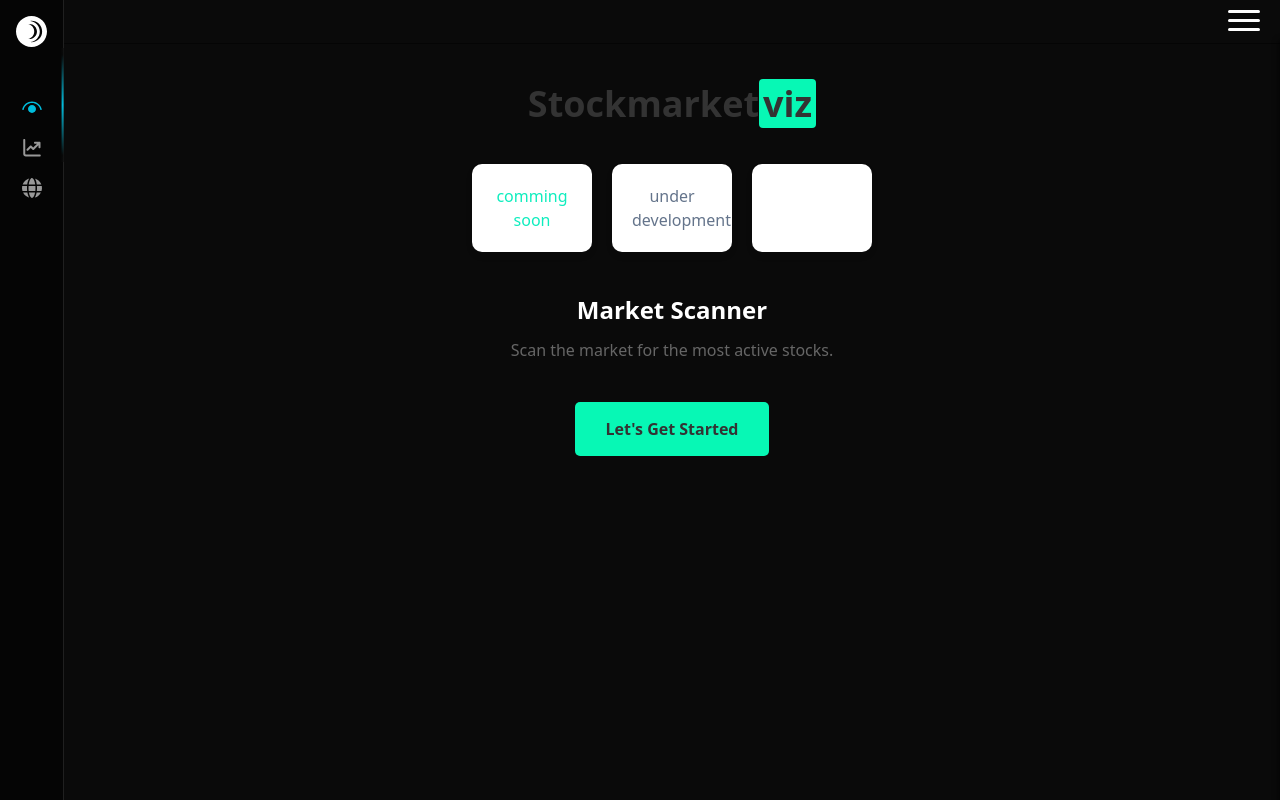
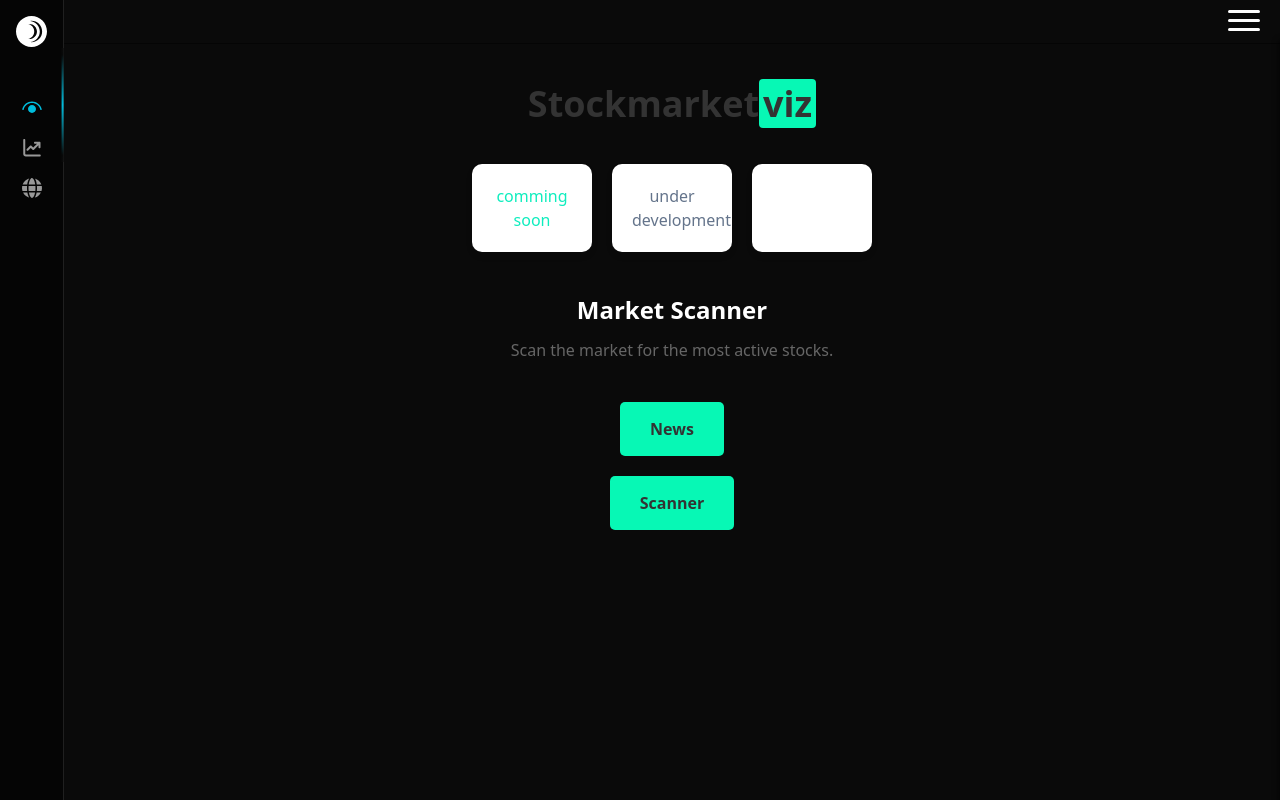
Before and after one commit to CandaceAhrends/viz, a React (Vite) app: page / in a window 1280 px wide. Built offline with nearby package versions, Linux system fonts and the light colour scheme; no server answers.

Commit message:
save work

```diff
--- a/src/components/content/Page.jsx
+++ b/src/components/content/Page.jsx
@@ -24,7 +24,12 @@ const Page = () => {
 
       <div class="cta">
         <Link to="/news">
-          <button>Let's Get Started</button>
+          <button>News</button>
+        </Link>
+      </div>
+      <div class="cta">
+        <Link to="/scanner">
+          <button>Scanner</button>
         </Link>
       </div>
     </div>
--- a/src/components/news/Feed.jsx
+++ b/src/components/news/Feed.jsx
@@ -2,7 +2,6 @@ import React, { useState, useContext, useEffect } from 'react';
 import { StockContext } from '../../StockContext';
 import { useAppDispatch, useAppSelector } from '../../hooks';
 import { fetchNews } from '../../services';
-import { formatDate } from '../../utils';
 import NewsList from './NewsList';
 
 const Feed = () => {
```
